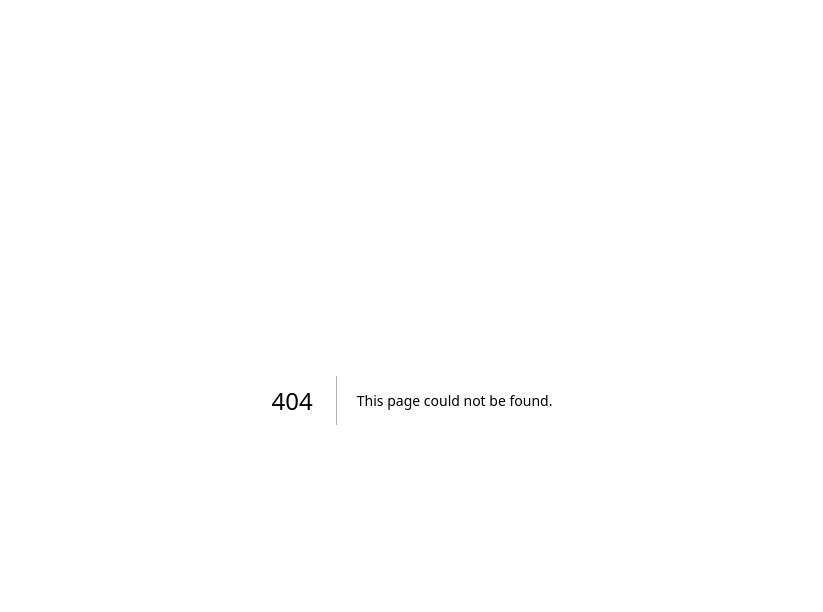
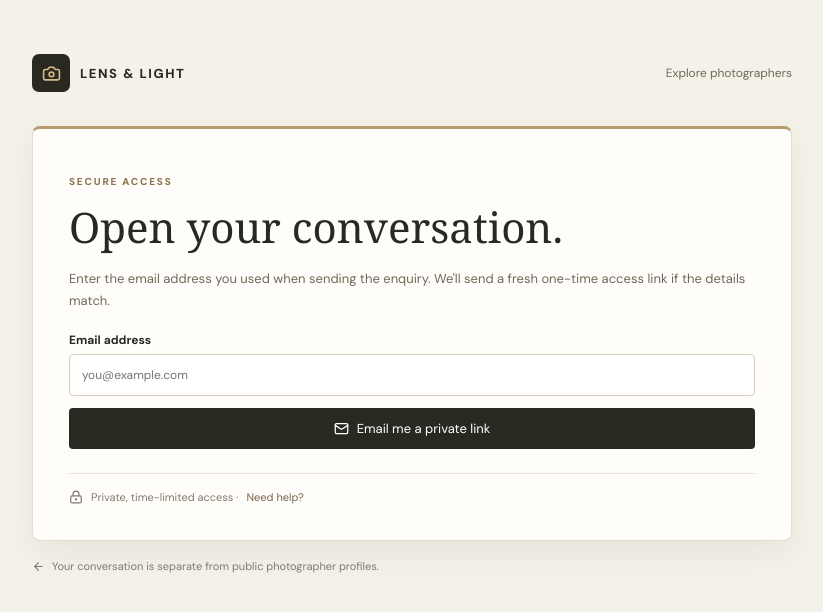
Before and after one commit to henrymunala-lang-ship/photographer-s-page, a Next.js app: page /enquiries/1 in a window 1280 px wide. Before the commit this address had no page. Shown: the top 612 px of the page, without its empty margins (228-1051 px from the left). Built offline with nearby package versions, Linux system fonts and the light colour scheme; no server answers; a web font is replaced by a local one.

Commit message:
Add secure customer enquiry conversation page

```diff
--- /dev/null
+++ b/app/enquiries/[enquiryId]/page.tsx
@@ -0,0 +1,90 @@
+"use client";
+
+import { FormEvent, useEffect, useState } from "react";
+import { useParams } from "next/navigation";
+import Link from "next/link";
+import { Camera, CheckCircle2, LockKeyhole, Mail, ArrowLeft } from "lucide-react";
+import { ClientEnquiryThread } from "@/components/client-enquiry-thread";
+
+export default function CustomerEnquiryConversationPage() {
+  const params=useParams<{enquiryId:string}>();
+  const enquiryId=String(params.enquiryId||"");
+  const [state,setState]=useState<"checking"|"ready"|"request"|"sent">("checking");
+  const [email,setEmail]=useState("");
+  const [busy,setBusy]=useState(false);
+  const [error,setError]=useState("");
+  const [message,setMessage]=useState("");
+
+  useEffect(()=>{
+    if(!enquiryId)return;
+    let live=true;
+    async function verify() {
+      const hash=window.location.hash;
+      const token=new URLSearchParams(hash.replace(/^#/,"")).get("access");
+      if(token) {
+        window.history.replaceState(null,"",window.location.pathname+window.location.search);
+        try {
+          const response=await fetch("/api/public/enquiries/access",{method:"POST",headers:{"content-type":"application/json"},body:JSON.stringify({token})});
+          const data=await response.json();
+          if(!response.ok)throw new Error(data.error||"This private link is no longer valid.");
+          if(live)setState("ready");
+          return;
+        } catch(e) {
+          if(live){setError(e instanceof Error?e.message:"Private access could not be verified.");setState("request");}
+          return;
+        }
+      }
+      try {
+        const response=await fetch("/api/public/enquiries/"+encodeURIComponent(enquiryId)+"/messages",{cache:"no-store"});
+        if(live)setState(response.ok?"ready":"request");
+      } catch { if(live)setState("request"); }
+    }
+    void verify();
+    return()=>{live=false};
+  },[enquiryId]);
+
+  async function requestLink(event:FormEvent<HTMLFormElement>) {
+    event.preventDefault();setBusy(true);setError("");setMessage("");
+    try {
+      const response=await fetch("/api/public/enquiries/"+encodeURIComponent(enquiryId)+"/access-link",{method:"POST",headers:{"content-type":"application/json"},body:JSON.stringify({email})});
+      const data=await response.json();
+      if(!response.ok)throw new Error(data.error||"A private link could not be requested.");
+      setMessage(data.message||"If the enquiry details match, a fresh link will be sent.");
+      setState("sent");
+    } catch(e) { setError(e instanceof Error?e.message:"A private link could not be requested."); }
+    finally { setBusy(false); }
+  }
+
+  return <main style={{minHeight:"100vh",background:"#f4f1e9",color:"#292821",padding:"clamp(18px,5vw,54px) 16px"}}>
+    <div style={{maxWidth:760,margin:"0 auto"}}>
+      <header style={{display:"flex",justifyContent:"space-between",alignItems:"center",gap:14,marginBottom:34}}>
+        <Link href="/" style={{display:"inline-flex",alignItems:"center",gap:10,textDecoration:"none",color:"#292821",fontSize:13,fontWeight:800,letterSpacing:".12em"}}><span style={{width:38,height:38,display:"grid",placeItems:"center",background:"#292821",color:"#d8bd88",borderRadius:7}}><Camera size={19}/></span>LENS &amp; LIGHT</Link>
+        <Link href="/photographers" style={{fontSize:12,color:"#716958",textDecoration:"none"}}>Explore photographers</Link>
+      </header>
+      <section style={{background:"#fffdf9",border:"1px solid #e0dbd1",borderTop:"3px solid #b79b68",borderRadius:8,padding:"clamp(20px,5vw,36px)",boxShadow:"0 12px 34px rgba(41,40,33,.06)"}}>
+        {state==="checking"?<p style={{fontSize:13,color:"#716958"}}>Verifying your private conversation link…</p>:state==="ready"?<>
+          <p style={{fontSize:10,fontWeight:800,letterSpacing:".18em",color:"#8a7450"}}>PRIVATE CLIENT COMMUNICATION</p>
+          <h1 style={{fontFamily:"Georgia,serif",fontWeight:400,fontSize:"clamp(30px,6vw,42px)",margin:"10px 0"}}>Your conversation.</h1>
+          <p style={{fontSize:13,lineHeight:1.7,color:"#716958",marginBottom:18}}>Continue your conversation with your photographer in this private space. Only you, the assigned photographer and authorised Lens &amp; Light support administrators can access it.</p>
+          <ClientEnquiryThread enquiryId={enquiryId} audience="customer" defaultOpen/>
+        </>:state==="sent"?<>
+          <div style={{width:44,height:44,borderRadius:"50%",display:"grid",placeItems:"center",background:"#edf1e9",color:"#58704e"}}><CheckCircle2 size={22}/></div>
+          <h1 style={{fontFamily:"Georgia,serif",fontWeight:400,fontSize:30,margin:"14px 0 8px"}}>Check your email.</h1>
+          <p style={{fontSize:13,lineHeight:1.7,color:"#716958"}}>{message}</p>
+          <p style={{fontSize:12,color:"#716958",marginTop:16}}>For your privacy, this page does not reveal whether an enquiry or email address exists.</p>
+        </>:<>
+          <p style={{fontSize:10,fontWeight:800,letterSpacing:".18em",color:"#8a7450"}}>SECURE ACCESS</p>
+          <h1 style={{fontFamily:"Georgia,serif",fontWeight:400,fontSize:"clamp(30px,6vw,42px)",margin:"10px 0"}}>Open your conversation.</h1>
+          <p style={{fontSize:13,lineHeight:1.7,color:"#716958"}}>Enter the email address you used when sending the enquiry. We'll send a fresh one-time access link if the details match.</p>
+          <form onSubmit={requestLink} style={{display:"grid",gap:12,marginTop:20}}>
+            <label style={{display:"grid",gap:6,fontSize:12,fontWeight:700}}>Email address<input type="email" required autoComplete="email" value={email} onChange={e=>setEmail(e.target.value)} placeholder="you@example.com" style={{padding:12,border:"1px solid #d5cec1",borderRadius:4,font:"inherit",fontWeight:400}}/></label>
+            {error&&<p role="alert" style={{fontSize:12,color:"#9a3d32"}}>{error}</p>}
+            <button type="submit" disabled={busy} style={{display:"inline-flex",alignItems:"center",justifyContent:"center",gap:8,padding:12,border:0,borderRadius:4,background:"#292821",color:"#fff",fontSize:13,cursor:"pointer"}}><Mail size={15}/>{busy?"Requesting link…":"Email me a private link"}</button>
+          </form>
+        </>}
+        <div style={{borderTop:"1px solid #e8e2d8",marginTop:24,paddingTop:16,display:"flex",gap:8,alignItems:"center",fontSize:11,color:"#82796c"}}><LockKeyhole size={14}/>Private, time-limited access · <Link href="/contact" style={{color:"#78654d"}}>Need help?</Link></div>
+      </section>
+      <p style={{display:"flex",alignItems:"center",gap:7,fontSize:11,color:"#81796d",marginTop:18}}><ArrowLeft size={13}/> Your conversation is separate from public photographer profiles.</p>
+    </div>
+  </main>;
+}
```
